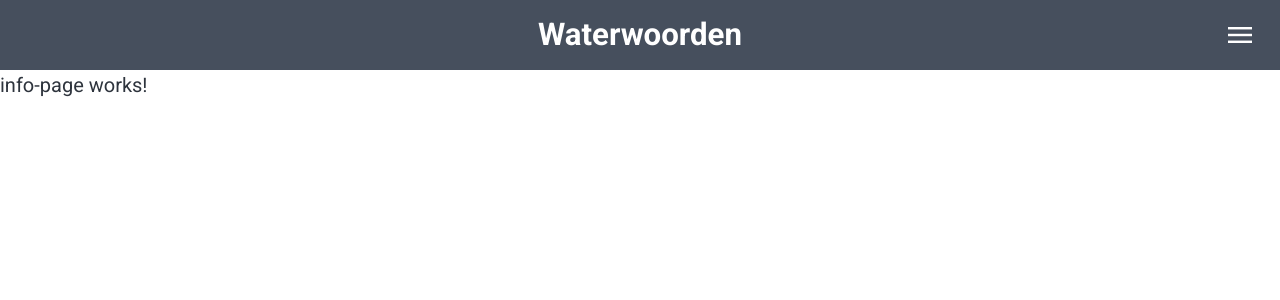
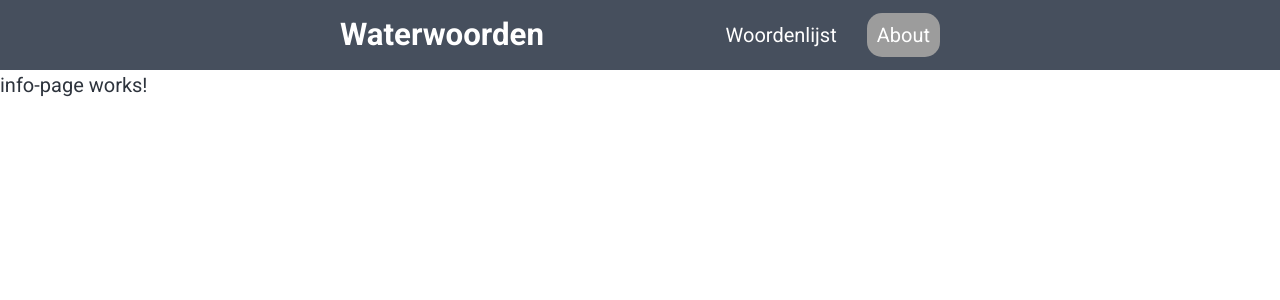
Before and after one commit to AramWondergem/waterwoorden, an Angular app: page /info in a window 1280 px wide. Shown: the top 300 px of the page. Built offline with nearby package versions, Linux system fonts and the light colour scheme; a web font is replaced by a local one.

Commit message:
added navlinks in the menu and in the header

```diff
--- a/src/app/app.component.css
+++ b/src/app/app.component.css
@@ -34,9 +34,19 @@
   background: var(--color-primary-transparant);
   color: white;
   list-style: none;
-  padding-top: 4rem;
 }
 
 .showMenu {
   transform: translateX(0);
 }
+
+.innerbox-nav {
+  padding: 30px;
+}
+
+
+@media screen and (min-width: 760px) {
+  .hamburger {
+    display: none;
+  }
+}
--- a/src/app/app.component.html
+++ b/src/app/app.component.html
@@ -1,9 +1,8 @@
 <app-header/>
 <router-outlet />
 <div class="menu outerbox" [ngClass]="{'showMenu': menuToggle }">
-  <div class="innerbox">
-  <li>Home</li>
-  <li>Profile</li>
+  <div class="innerbox innerbox-nav">
+  <app-nav-links (action)="onNavClick()" [isFlexColumn]="true"/>
   </div>
 </div>
 <div class="hamburger" (click)="toggleMenu()">
--- a/src/app/app.component.ts
+++ b/src/app/app.component.ts
@@ -2,12 +2,13 @@ import { Component } from '@angular/core';
 import { RouterOutlet } from '@angular/router';
 import {HeaderComponent} from "./components/header/header.component";
 import {NgClass} from "@angular/common";
+import {NavLinksComponent} from "./components/nav-links/nav-links.component";
 
 
 @Component({
   selector: 'app-root',
   standalone: true,
-  imports: [RouterOutlet, HeaderComponent, NgClass],
+  imports: [RouterOutlet, HeaderComponent, NgClass, NavLinksComponent],
   providers: [],
   templateUrl: './app.component.html',
   styleUrl: './app.component.css'
@@ -19,6 +20,9 @@ export class AppComponent {
   toggleMenu() {
     this.menuToggle = !this.menuToggle;
   }
+  onNavClick() {
+    this.toggleMenu()
+  }
 
 
 }
--- a/src/app/components/header/header.component.css
+++ b/src/app/components/header/header.component.css
@@ -7,11 +7,22 @@
 }
 
 .header--innerbox {
-  justify-content: center;
+  flex-direction: row;
+  justify-content: space-between;
   align-items: center;
 
 }
 
 .header--title{
-  color: var(--color-white);
+  color: var(--color-white) ;
 }
+
+@media screen and (max-width: 760px) {
+  .show {
+    display: none;
+  }
+  .header--innerbox {
+    flex-direction: column;
+    justify-content: center;
+  }
+}
--- a/src/app/components/header/header.component.html
+++ b/src/app/components/header/header.component.html
@@ -1,5 +1,6 @@
 <div class="outerbox">
   <div class="innerbox header--innerbox">
     <h2 class="header--title">Waterwoorden</h2>
+    <app-nav-links class="show"/>
   </div>
 </div>
--- a/src/app/components/header/header.component.ts
+++ b/src/app/components/header/header.component.ts
@@ -1,9 +1,12 @@
 import { Component } from '@angular/core';
+import {NavLinksComponent} from "../nav-links/nav-links.component";
 
 @Component({
   selector: 'app-header',
   standalone: true,
-  imports: [],
+  imports: [
+    NavLinksComponent
+  ],
   templateUrl: './header.component.html',
   styleUrl: './header.component.css'
 })
--- /dev/null
+++ b/src/app/components/nav-links/nav-links.component.css
@@ -0,0 +1,32 @@
+
+a {
+  color: var(--color-white)!important;
+  cursor: pointer !important;
+}
+.nav-link.active{
+  background-color: var(--color-light);
+}
+
+.nav-pills {
+  list-style-type:none;
+}
+
+.nav-link {
+  all:unset;
+  text-underline: none;
+  padding: 10px;
+  border-radius: 15px;
+}
+.nav-pills {
+  display: flex;
+  flex-direction: row;
+  gap:20px
+}
+
+.flex-collumn {
+  flex-direction: column;
+}
+
+.li {
+  display: block;
+}
--- /dev/null
+++ b/src/app/components/nav-links/nav-links.component.html
@@ -0,0 +1,11 @@
+<nav class="navlinks">
+  <ul class="nav nav-pills" [ngClass]="{'flex-collumn': isFlexColumn }">
+    <li class="nav-item">
+      <a  routerLink="list" routerLinkActive="active" class="nav-link" aria-current="page" (click)="onClick()">Woordenlijst</a>
+    </li>
+    <li class="nav-item ">
+      <a  routerLink="info" routerLinkActive="active" class="nav-link"
+          aria-current="page" (click)="onClick()">About</a>
+    </li>
+  </ul>
+</nav>
--- /dev/null
+++ b/src/app/components/nav-links/nav-links.component.ts
@@ -0,0 +1,25 @@
+import {Component, EventEmitter, Input, Output} from '@angular/core';
+import {RouterLink, RouterLinkActive} from "@angular/router";
+import {NgClass} from "@angular/common";
+
+@Component({
+  selector: 'app-nav-links',
+  standalone: true,
+  imports: [
+    RouterLinkActive,
+    RouterLink,
+    NgClass
+  ],
+  templateUrl: './nav-links.component.html',
+  styleUrl: './nav-links.component.css'
+})
+export class NavLinksComponent {
+
+  @Output() action = new EventEmitter<void>();
+  @Input() isFlexColumn: boolean = false;
+
+  onClick() {
+    this.action.emit();
+  }
+
+}
--- a/src/styles.css
+++ b/src/styles.css
@@ -134,6 +134,8 @@ a:not([class]) {
   --basic-screen-width: 600px;
   --margin-innerbox: 20px;
 
+  --breakpoint-sm: 760px;
+
 }
 
 
```
Also changed, not shown: 1 other file (tests, documents, lock files or other folders).
